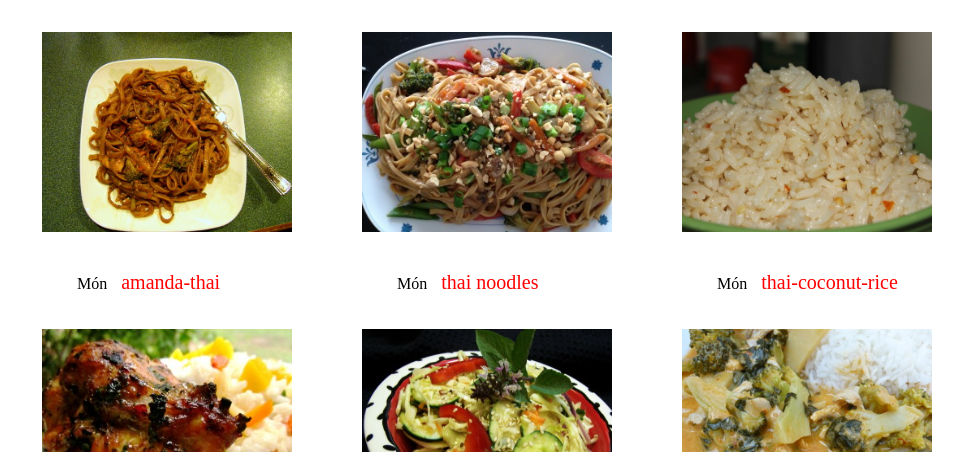
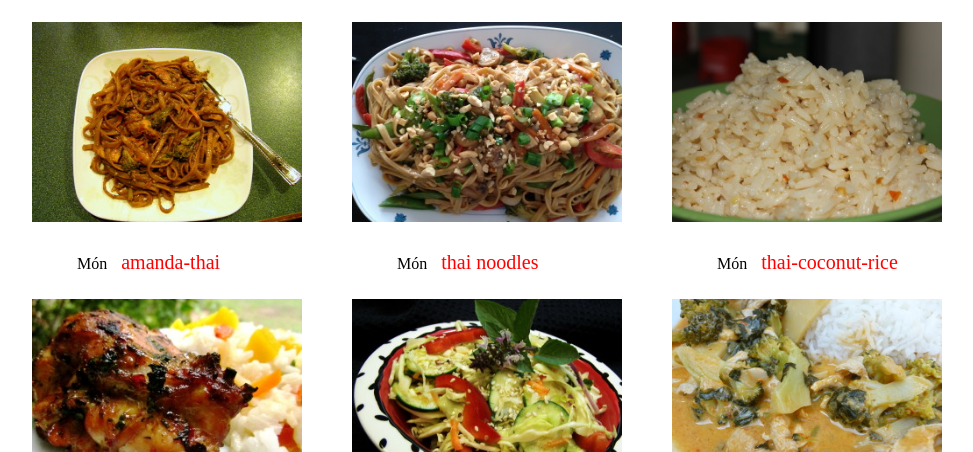
Before and after one commit to trinhkhanh/trinhkhanh.github.io, a plain HTML site: page exercise2/index.html in a window 1280 px wide. Shown: the part 348-800 px from the top of the page, without its empty margins (153-1126 px from the left). Drawn offline with Linux system fonts and the light colour scheme.

Commit message:
Final amendment
Final amendment

```diff
--- a/exercise2/css/style.css
+++ b/exercise2/css/style.css
@@ -35,9 +35,9 @@ a:hover {
   display: block;
 }
 img{
-  width: 250px;
+  width: 270px;
   height: 200px;
-  margin: 35px;
+  margin: 25px;
 
 }
 
```
